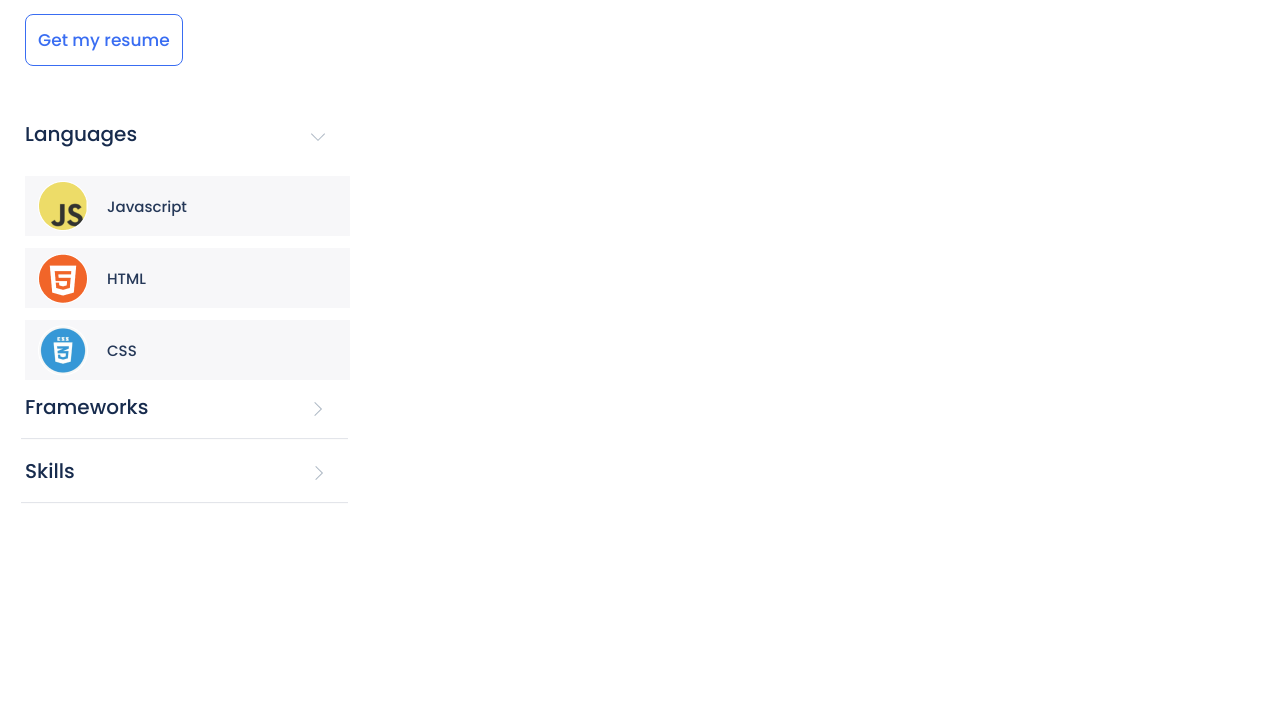
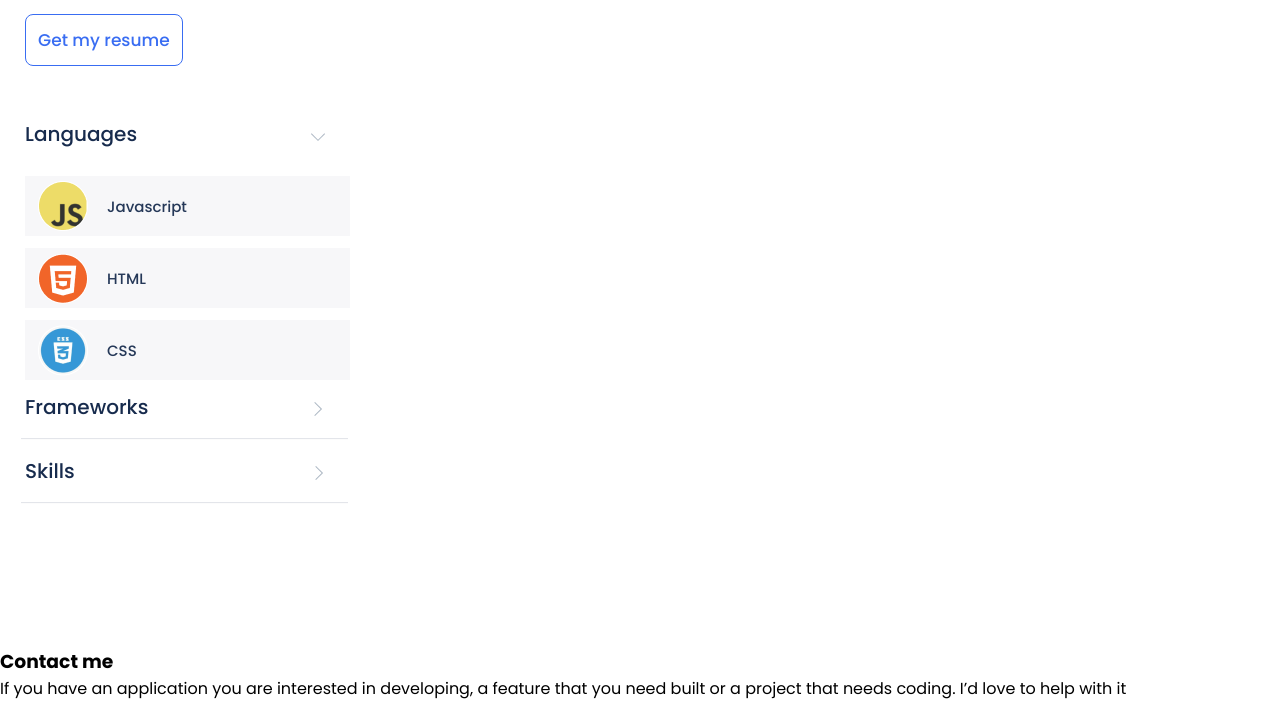
Before and after one commit to studiosnabeel/My-Portfolio, a website: page index.html in a window 1280 px wide. Shown: the part 4020-4721 px from the top of the page. Before the commit the page ends 4667 px from the top, so only its background shows below. Drawn offline with Linux system fonts and the light colour scheme.

Commit message:
Add Footer section Heading and description

```diff
--- a/index.html
+++ b/index.html
@@ -260,5 +260,14 @@
         </div>
       </section>
     </section>
+    <footer class="contact-me">
+      <h3>Contact me</h3>
+
+      <p>
+        If you have an application you are interested in developing, a feature
+        that you need built or a project that needs coding. I’d love to help
+        with it
+      </p>
+    </footer>
   </body>
 </html>
```
Also changed, not shown: Pictures/Final.svg (added).
